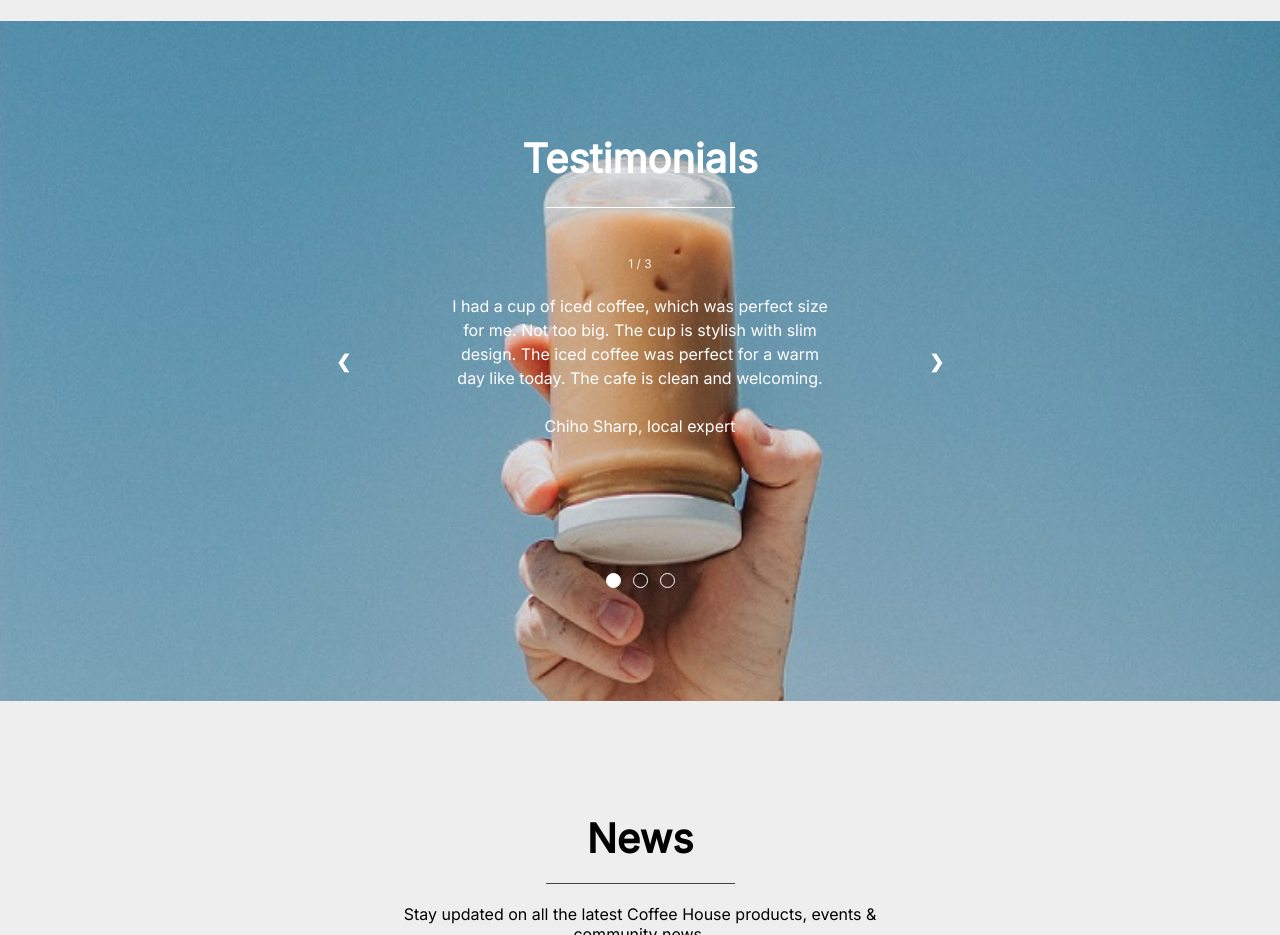
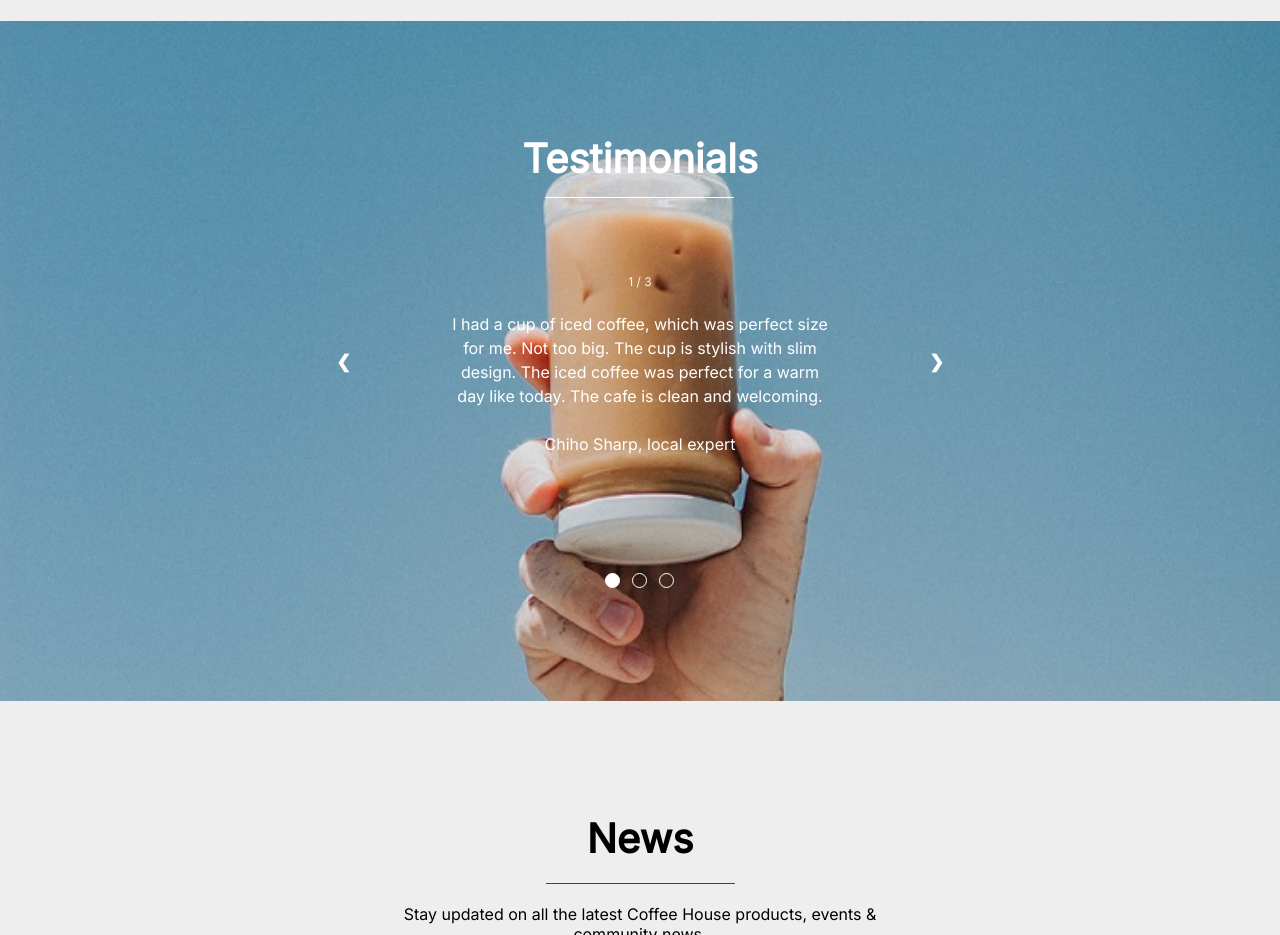
Before and after one commit to SanKukharchuk/the-coffee-roasters-origin, a plain HTML site: page index.html in a window 1280 px wide. Shown: the part 2860-3795 px from the top of the page. Drawn offline with Linux system fonts and the light colour scheme.

Commit message:
fix slider btn

```diff
--- a/style.css
+++ b/style.css
@@ -431,7 +431,7 @@ h3 {
 
 .testimonials-content h3 {
 	color:#FFFFFF;
-	margin-bottom: 24px;
+	margin-bottom: 14px;
 }
 
 .testimonials-text p {
@@ -518,6 +518,15 @@ h3 {
 	animation-name: fade;
 	animation-duration: 1.5s;
 }
+
+.mySlides {
+	position: absolute;
+	top: 50%;
+	left: 50%;
+	transform: translate(-50%, -50%);
+
+}
+
 
 @keyframes fade {
 	from {opacity: .4}
@@ -1270,4 +1279,5 @@ footer {
 		gap: 8px;
 	}
 
+
 }
```
Also changed, not shown: index.html (+1 -0 lines).
